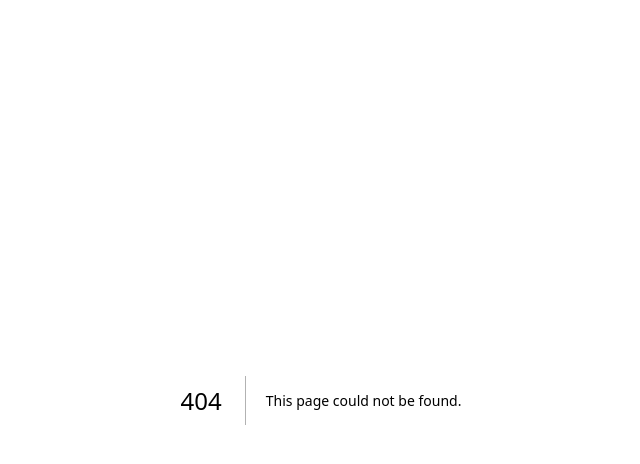
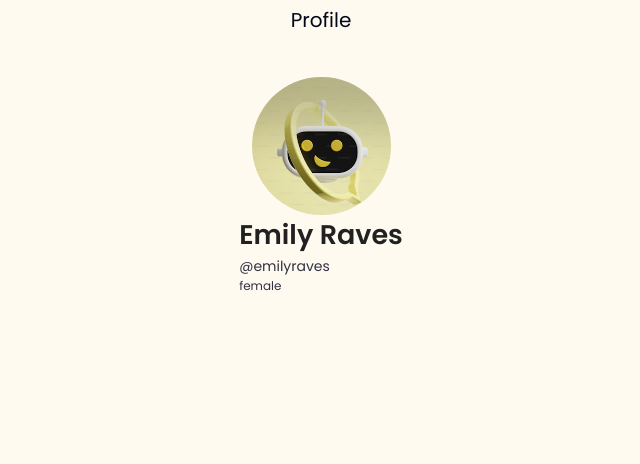
Before and after one commit to Itzadetunji/davies-project-chat, a Next.js app: page /profile in a window 1280 px wide. Before the commit this address had no page. Shown: the top 464 px of the page, without its empty margins (319-959 px from the left). Built offline with nearby package versions, Linux system fonts and the light colour scheme.

Commit message:
Feat: Completed profile page

```diff
--- a/pages/_document.tsx
+++ b/pages/_document.tsx
@@ -11,14 +11,6 @@ export default function Document() {
 					rel="preconnect"
 					href="https://fonts.gstatic.com"
 					crossOrigin="anonymous"
-				/>
-				<link
-					href="https://fonts.googleapis.com/css2?family=Inter:wght@100..900&display=swap"
-					rel="stylesheet"
-				/>
-				<link
-					href="https://fonts.googleapis.com/css2?family=Outfit:wght@100..900&display=swap"
-					rel="stylesheet"
 				/>
 				<link
 					href="https://fonts.googleapis.com/css2?family=Poppins:ital,wght@0,100;0,200;0,300;0,400;0,500;0,600;0,700;0,800;0,900;1,100;1,200;1,300;1,400;1,500;1,600;1,700;1,800;1,900&display=swap"
--- /dev/null
+++ b/pages/profile.tsx
@@ -0,0 +1,43 @@
+import { ArrowLeft2 } from "iconsax-react";
+import React from "react";
+import Image from "next/image";
+import aiProfileImage from "@/public/ai-profile.png";
+
+const Profile: React.FC = () => {
+	return (
+		<main className="flex w-screen flex-col">
+			<nav className="relative flex w-full items-center justify-center px-7 py-2">
+				<ArrowLeft2
+					size="16"
+					color="#000"
+					className="absolute left-6"
+				/>
+				<p className="text-[20px] leading-[25px] tracking-[-1.5%]">
+					Profile
+				</p>
+			</nav>
+			<div className="flex flex-1 flex-col items-center py-9">
+				<figure>
+					<Image
+						src={aiProfileImage}
+						alt={""}
+						className="rounded-full"
+					/>
+				</figure>
+				<div>
+					<h2 className="text-[27px] font-semibold leading-[40.5px] text-[#212121]">
+						Emily Raves
+					</h2>
+					<div className="text-[#323142]">
+						<p className="text-[14px] leading-[21px]">
+							@emilyraves
+						</p>
+						<p className="text-[12px] leading-[18px]">female</p>
+					</div>
+				</div>
+			</div>
+		</main>
+	);
+};
+
+export default Profile;
--- a/styles/globals.css
+++ b/styles/globals.css
@@ -71,7 +71,7 @@
 		@apply border-border;
 	}
 	html {
-		font-family: "Inter", sans-serif;
+		font-family: "Poppins", sans-serif;
 		font-optical-sizing: auto;
 	}
 	body {
@@ -82,14 +82,3 @@
 .hands-free-shadow {
 	box-shadow: 0px 4px 30.5px 8px #00000040;
 }
-
-.about-us-bg {
-	background: url("../public/about-us-bg.png") no-repeat;
-	background-size: 100% 100vh;
-	background-position: center;
-	height: 100vh;
-}
-
-.about-us-features-bg {
-	box-shadow: 0px 4px 4px 0px #00000040;
-}
--- a/tailwind.config.js
+++ b/tailwind.config.js
@@ -53,7 +53,6 @@ module.exports = {
 				},
 			},
 			fontFamily: {
-				inter: ["Inter", "sans-serif"],
 				poppins: ["Poppins", "sans-serif"],
 				outfit: ["Outfit", "sans-serif"],
 			},
```
Also changed, not shown: public/ai-profile.png (added), 1 other file (tests, documents, lock files or other folders).
